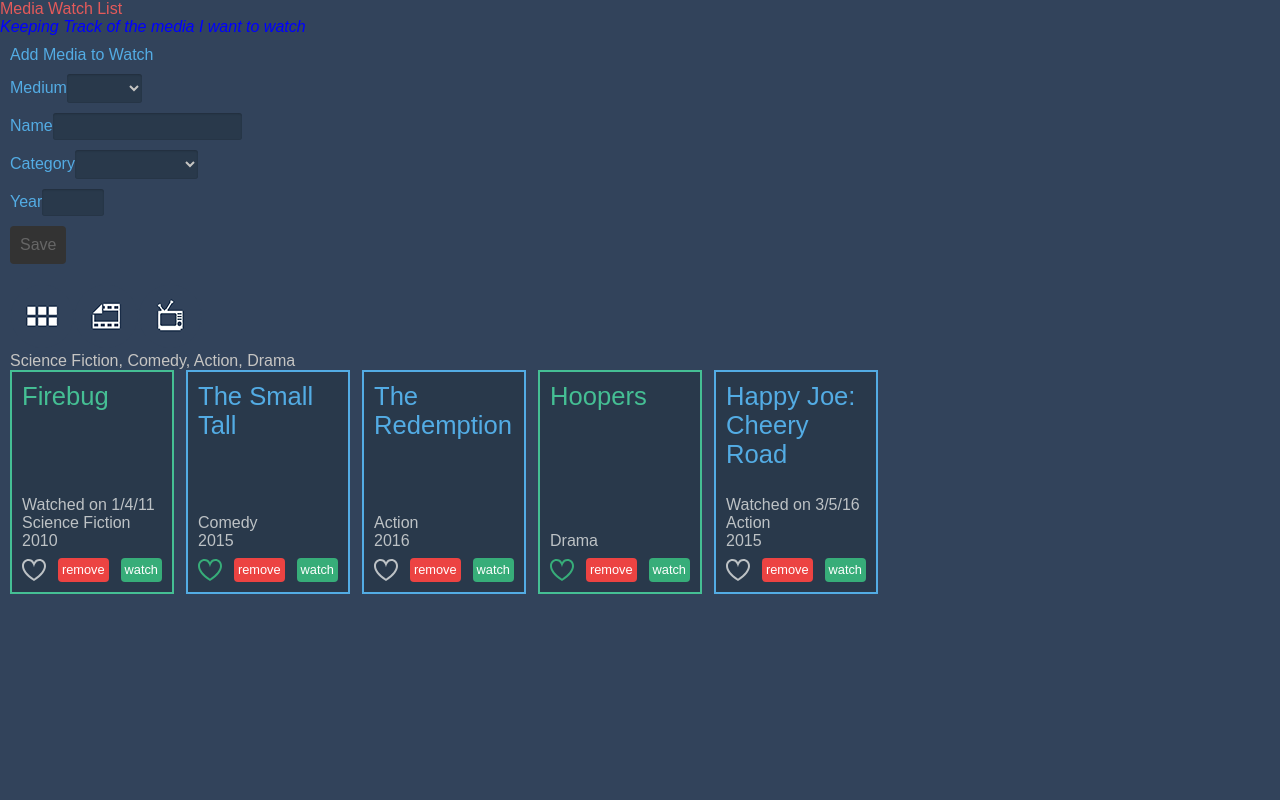
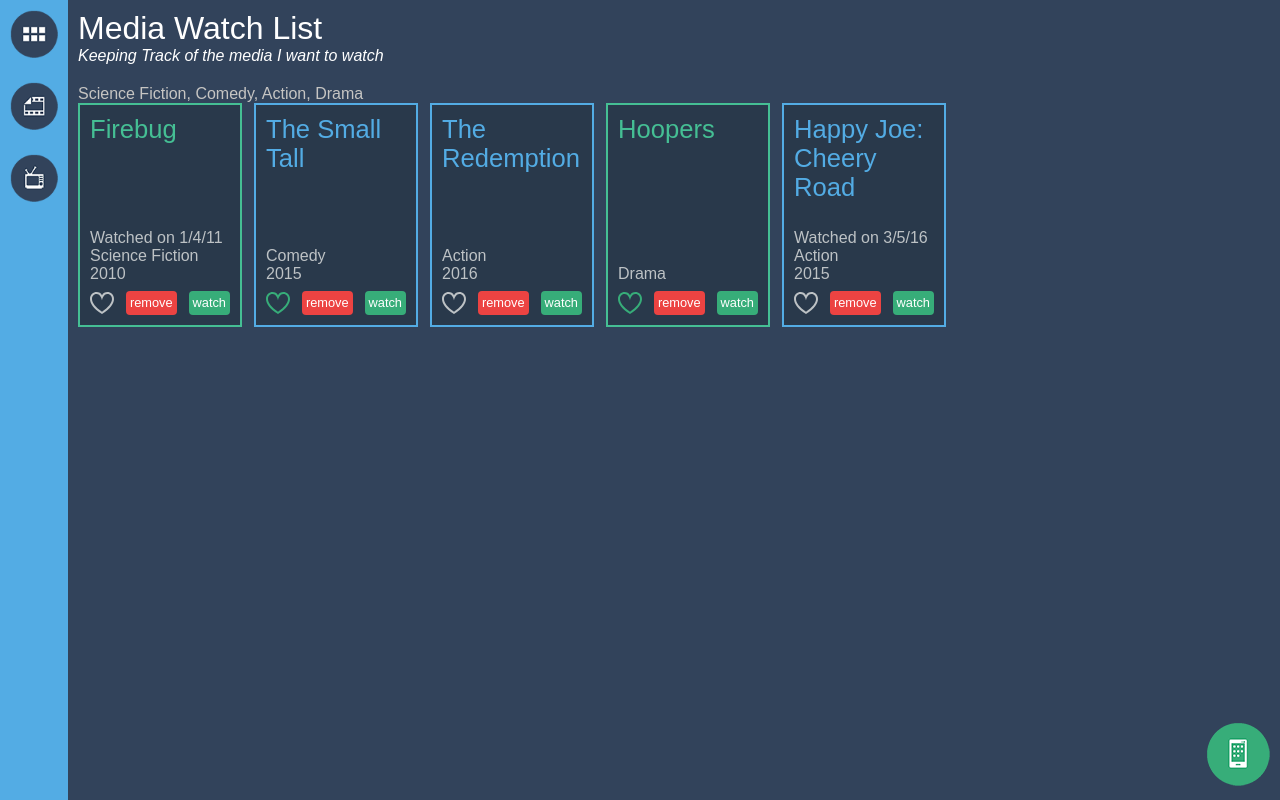
Before and after one commit to SonTM89/Angular-Essentail-Training, an Angular app: page /all in a window 1280 px wide. Before the commit this address led to /. Built offline with nearby package versions, Linux system fonts and the light colour scheme.

Commit message:
Working with Routing

```diff
--- a/src/app/app.component.css
+++ b/src/app/app.component.css
@@ -1,8 +1,27 @@
-h1 {
-    color: rgb(228, 90, 90);
-}
-
-.description {
+:host {
+    display: flex;
+    min-height: 100%;
+  }
+  nav {
+    width: 68px;
+    background-color: #53ace4;
+  }
+  nav .icon {
+    width: 48px;
+    height: 48px;
+    margin: 10px;
+  }
+  section {
+    width: 100%;
+    background-color: #32435b;
+  }
+  section > header {
+    color: #ffffff;
+    padding: 10px;
+  }
+  section > header > h1 {
+    font-size: 2em;
+  }
+  section > header .description {
     font-style: italic;
-    color: blue;
-}
+  }
--- a/src/app/app.component.html
+++ b/src/app/app.component.html
@@ -1,10 +1,22 @@
+<nav>
+  <a routerLink="/">
+    <img src="assets/04.png" class="icon" />
+  </a>
+  <a routerLink="/Movies">
+    <img src="assets/03.png" class="icon" />
+  </a>
+  <a routerLink="/Series">
+    <img src="assets/02.png" class="icon" />
+  </a>
+</nav>
 <section>
   <header>
     <h1>Media Watch List</h1>
     <p class="description">Keeping Track of the media I want to watch</p>
   </header>
-  <mw-media-item-form></mw-media-item-form>
-  <!-- <mw-media-item (delete)="onMediaItemDelete($event)"
-  [mediaItem]="firstMediaItem"></mw-media-item> -->
-  <mw-media-item-list></mw-media-item-list>
+  <!-- <mw-media-item-form></mw-media-item-form>
+  <-- <mw-media-item (delete)="onMediaItemDelete($event)"
+  [mediaItem]="firstMediaItem"></mw-media-item> --!>
+  <mw-media-item-list></mw-media-item-list> -->
+  <router-outlet></router-outlet>
 </section>
--- /dev/null
+++ b/src/app/app.routing.ts
@@ -0,0 +1,13 @@
+import { Routes, RouterModule } from "@angular/router";
+import { MediaItemListComponent } from "./media-item-list/media-item-list.component";
+
+const appRoutes: Routes = [
+    {
+        path: 'add',
+        loadChildren: () => import('./new-item/nerw-item.module').then(m => m.NewItemModule)
+    },
+    { path: ':medium', component: MediaItemListComponent },
+    { path: '', pathMatch: 'full' , redirectTo: 'all'},
+];
+
+export const routing = RouterModule.forRoot(appRoutes);
--- a/src/app/media-item-list/media-item-list.component.html
+++ b/src/app/media-item-list/media-item-list.component.html
@@ -1,14 +1,3 @@
-<nav>
-    <a (click)="getMediaItems('')">
-      <img src="assets/04.png" class="icon" />
-    </a>
-    <a (click)="getMediaItems('Movies')">
-      <img src="assets/03.png" class="icon" />
-    </a>
-    <a (click)="getMediaItems('Series')">
-      <img src="assets/02.png" class="icon" />
-    </a>
-  </nav>
 
   <header
   [ngClass]="{'medium-movies':medium === 'Movies', 'medium-series':medium === 'Series'}">
@@ -22,3 +11,8 @@
   [mediaItem]="mediaItem"
   (delete)="onMediaItemDelete($event)"></mw-media-item>
 </section>
+<footer>
+    <a routerLink="/add">
+      <img src="assets/01.png" class="icon" />
+    </a>
+  </footer>
--- a/src/app/media-item-list/media-item-list.component.ts
+++ b/src/app/media-item-list/media-item-list.component.ts
@@ -1,6 +1,6 @@
-import { MediaItem } from './../media-item.service';
 import { Component, OnInit } from '@angular/core';
-import { MediaItemService } from '../media-item.service';
+import { ActivatedRoute } from '@angular/router';
+import { MediaItemService, MediaItem } from '../media-item.service';
 
 @Component({
   selector: 'mw-media-item-list',
@@ -12,12 +12,22 @@ export class MediaItemListComponent implements OnInit {
   medium: string = '';
   mediaItems: MediaItem[] = [];
 
-  constructor(private mediaItemService: MediaItemService) {
+  constructor(private mediaItemService: MediaItemService,
+    private activatedRoute: ActivatedRoute) {
 
   }
 
   ngOnInit(): void {
-    this.getMediaItems(this.medium);
+    //this.getMediaItems(this.medium);
+    this.activatedRoute.paramMap
+    .subscribe(paramMap => {
+      let medium: any;
+      medium = paramMap.get('medium');
+      if (medium?.toLowerCase() === 'all') {
+        medium = '';
+      }
+      this.getMediaItems(medium);
+    });
   }
 
   onMediaItemDelete(mediaItem: any) {
--- a/src/app/media-item-form/media-item-form.component.ts
+++ b/src/app/new-item/media-item-form.component.ts
@@ -1,5 +1,6 @@
-import { MediaItemService } from './../media-item.service';
+import { MediaItemService } from '../media-item.service';
 import { Component, OnInit, Inject } from '@angular/core';
+import { Router } from '@angular/router';
 import { FormGroup, Validators, AbstractControl, FormBuilder } from '@angular/forms';
 import { lookupListToken } from '../providers';
 
@@ -13,7 +14,8 @@ export class MediaItemFormComponent implements OnInit {
 
   constructor(private formBuilder: FormBuilder,
               private mediaItemService: MediaItemService,
-              @Inject(lookupListToken) public lookupLists: any) {
+              @Inject(lookupListToken) public lookupLists: any,
+              private router: Router) {
 
     this.form = new FormGroup({});
   }
@@ -50,7 +52,10 @@ export class MediaItemFormComponent implements OnInit {
 
   onSubmit(mediaItem : any) {
     //console.log(mediaItem);
-    this.mediaItemService.add(mediaItem).subscribe;
+    this.mediaItemService.add(mediaItem).
+    subscribe(() => {
+      this.router.navigate(['/', mediaItem.medium]);
+    });
   }
 
 
--- /dev/null
+++ b/src/app/new-item/new-item.routing.ts
@@ -0,0 +1,8 @@
+import { Routes, RouterModule } from "@angular/router";
+import { MediaItemFormComponent } from "./media-item-form.component";
+
+const newItemRoutes: Routes = [
+    { path: '', component: MediaItemFormComponent }
+];
+
+export const newItemRouting = RouterModule.forChild(newItemRoutes);
```
Also changed, not shown: src/app/app.module.ts (+5 -8 lines), src/app/new-item/nerw-item.module.ts (added, +18 -0 lines), src/app/new-item/media-item-form.component.css (renamed from src/app/media-item-form/media-item-form.component.css), src/app/new-item/media-item-form.component.html (renamed from src/app/media-item-form/media-item-form.component.html), 1 other file (tests, documents, lock files or other folders).
